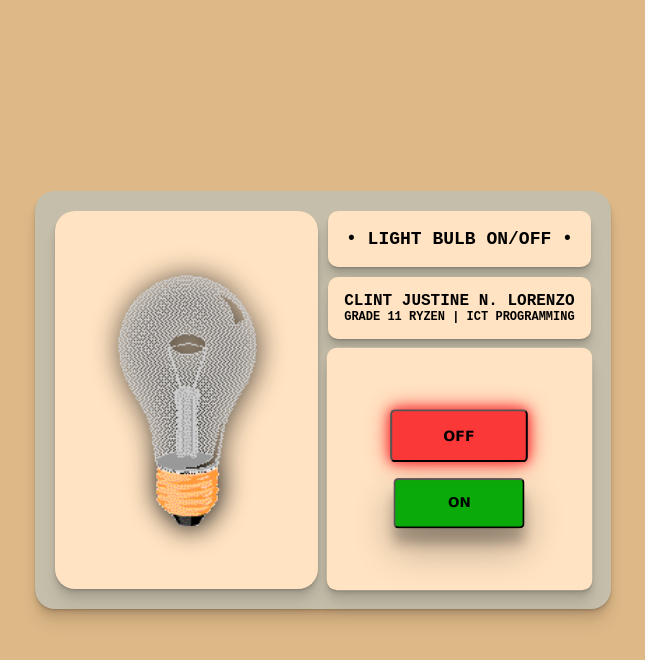
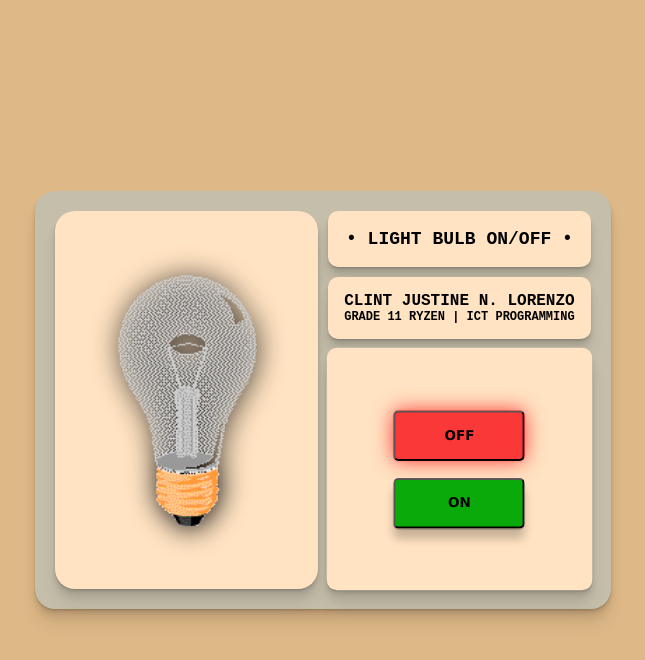
Before and after one commit to Clixnt/LightBulb, a plain HTML site: page index.html in a window 1280 px wide. In both pictures the pointer is over the button "OFF". Shown: the whole page, without its empty margins (317-962 px from the left). Drawn offline with Linux system fonts and the light colour scheme.

Commit message:
Update style.css
button hover changes

```diff
--- a/style.css
+++ b/style.css
@@ -14,7 +14,7 @@ body {
     --home-bg-wood: rgb(197, 190, 170);
     --container-bg-brown-yellow: hsl(33, 100%, 88%);
     --main-shadow: rgba(0, 0, 0, 0.07) 0px 1px 1px, rgba(0, 0, 0, 0.07) 0px 2px 2px, rgba(0, 0, 0, 0.07) 0px 4px 4px, rgba(0, 0, 0, 0.07) 0px 8px 8px, rgba(0, 0, 0, 0.07) 0px 16px 16px;
-    --button-shadow: rgba(0, 0, 0, 0.3) 0px 19px 38px, rgba(0, 0, 0, 0.22) 0px 15px 12px;
+    --button-shadow: rgba(0, 0, 0, 0.3) 0px 1px 1px, rgba(0, 0, 0, 0.22) 0px 10px 10px;
 }
 .container {
     background-color: var(--home-bg-wood);
@@ -127,9 +127,7 @@ body {
             background-color: var(--bg-red);
 
             &:hover {
-                scale: 1.05;
-                transition: all 0.25s;
-                box-shadow: var(--bg-red) 0px 0px 10px, var(--bg-red) 0px 0px 20px;
+                box-shadow: var(--bg-red) 0px 0px 1px, var(--bg-red) 0px 0px 20px;
             }
         }
 
@@ -138,9 +136,7 @@ body {
             background-color: var(--bg-green);
 
             &:hover {
-                scale: 1.05;
-                transition: all 0.25s;
-                box-shadow: var(--bg-green) 0px 0px 10px, var(--bg-green) 0px 0px 10px;
+                box-shadow: var(--bg-green) 0px 0px 1px, var(--bg-green) 0px 0px 10px;
             }
         }
     }
```
